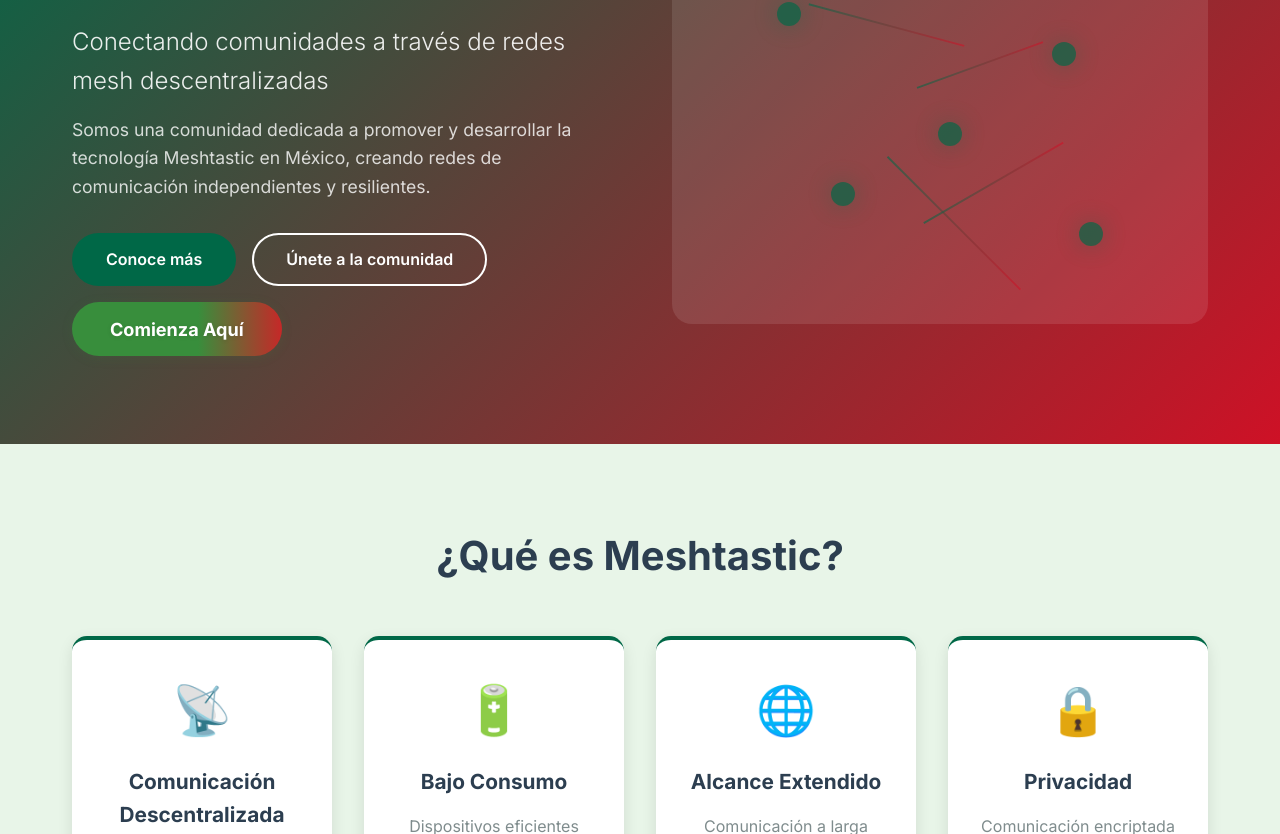
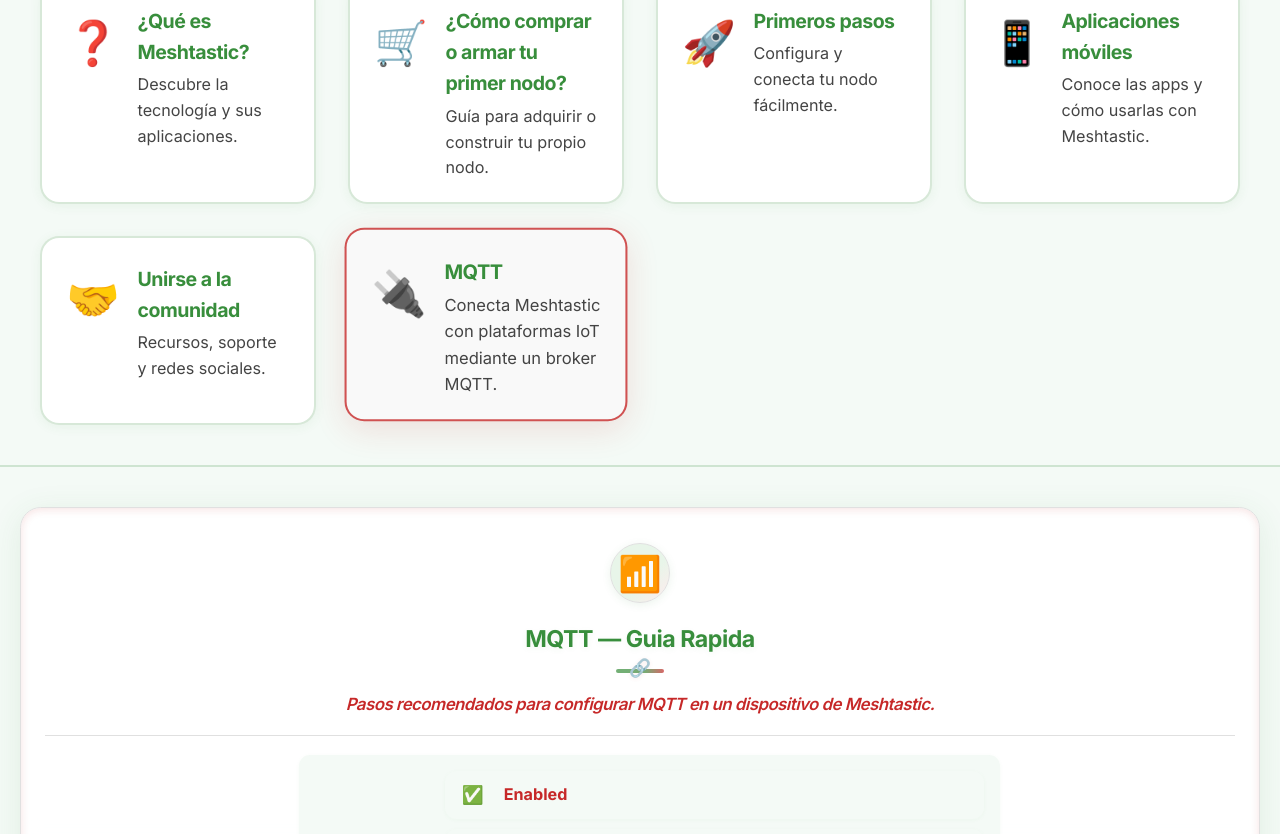
Before and after one commit to mastero101/meshtastic-mx, an Angular app: page /guides/mqtt in a window 1280 px wide. Before the commit this address led to /. Shown: the part 266-1100 px from the top of the page. Built offline with nearby package versions, Linux system fonts and the light colour scheme.

Commit message:
feat: agregando version inicial de guia de mqtt

```diff
--- a/src/app/app.routes.ts
+++ b/src/app/app.routes.ts
@@ -37,6 +37,10 @@ export const routes: Routes = [
         path: 'apps',
         loadComponent: () => import('./pages/guides/apps/apps.component').then(m => m.AppsComponent)
       },
+      {
+        path: 'mqtt',
+        loadComponent: () => import('./pages/guides/mqtt/mqtt.component').then(m => m.MqttComponent)
+      },
     ]
   },
   {
--- a/src/app/pages/guides/guides.component.html
+++ b/src/app/pages/guides/guides.component.html
@@ -38,6 +38,13 @@
           <p>Recursos, soporte y redes sociales.</p>
         </div>
       </a>
+      <a class="guide-card" routerLink="mqtt" routerLinkActive="active">
+        <div class="guide-icon">🔌</div>
+        <div class="guide-info">
+          <h3>MQTT</h3>
+          <p>Conecta Meshtastic con plataformas IoT mediante un broker MQTT.</p>
+        </div>
+      </a>
     </div>
   </div>
   <hr />
--- /dev/null
+++ b/src/app/pages/guides/mqtt/mqtt.component.html
@@ -0,0 +1,55 @@
+<div class="guide-detail glass-card">
+  <div class="guide-detail-icon">📶</div>
+  <h2>MQTT — Guia Rapida</h2>
+  <div class="guide-divider"><span class="divider-icon">🔗</span></div>
+  <h4 class="guide-detail-subtitle"><em>Pasos recomendados para configurar MQTT en un dispositivo de Meshtastic.</em></h4>
+  <hr />
+
+  <ol class="guide-detail-list" style="list-style: decimal; padding-left: 1.2rem; text-align: left; max-width:720px; margin:0 auto;">
+    <li style="margin-bottom:0.8rem">
+      <strong>Configurar MQTT</strong>
+      <ul style="margin-top:0.4rem">
+        <li><span class="list-icon">✅</span> <b>Enabled</b></li>
+        <li><span class="list-icon">🔁</span> <b>MapReport</b><em>Enabled</em></li>
+        <li><span class="list-icon">⚠️</span> <b>MapReport (Concentimiento de compartir información)</b><em>Enabled</em></li>
+        <li><span class="list-icon">🕑​</span> <b>MapReport - Intervalo de Actualización</b><em>6 Horas o mas si no se mueve</em></li>
+        <li><span class="list-icon">📍</span> <b>MapReport - Ubicacion Aproximada</b><em>2.9 km o mas</em></li>
+        <li><span class="list-icon">📨</span> <b>Root Topic</b><em>msh/MX</em></li>
+        <li><span class="list-icon">📡</span> <b>MQTT client Proxy</b><em>Activar para tomar internet de Celular</em></li>
+        <li><span class="list-icon">💻</span> <b>Servidor</b><em>Utilizar servidor default (mqtt.meshtastic.org)</em></li>
+      </ul>
+    </li>
+
+    <li style="margin-bottom:0.8rem">
+      <strong>Configurar LoRa</strong>
+      <ul style="margin-top:0.4rem">
+        <li><span class="list-icon">🔀</span> <b>Ok to MQTT</b><em>Enabled</em></li>
+      </ul>
+    </li>
+
+    <li style="margin-bottom:0.8rem">
+      <strong>Configurar Canales</strong>
+      <em>Escoger el canal que quieres que se comunique con MQTT y habilitar ambas opciones.</em>
+      <ul style="margin-top:0.4rem">
+        <li><span class="list-icon">⬆️</span> <b>Uplink Enabled</b></li>
+        <li><span class="list-icon">⬇️</span> <b>Downlink Enabled</b></li>
+      </ul>
+    </li>
+
+    <li style="margin-bottom:0.8rem">
+      <strong>Configurar Posición</strong>
+      <ul style="margin-top:0.4rem">
+        <li><span class="list-icon">🧭</span> <b>Smart Position</b><em>Disabled</em></li>
+        <li><span class="list-icon">📍</span> <b>Device GPS</b><em>Habilitada o Fixed Position</em></li>
+        <li><span class="list-icon">⏱️</span> <b>Update interval</b><em>12 hrs</em></li>
+        <li><span class="list-icon">🏔️</span> <b>Position Flags</b>Habilitar opción:<em>Altitud</em></li>
+      </ul>
+    </li>
+
+  </ol>
+
+  <div class="guide-detail-cta pulse" style="margin-top:1rem">
+    <span>Referencias</span>
+    <a class="guide-btn" href="https://meshtastic.org/docs/configuration/module/mqtt/" target="_blank">Ver configuración oficial de MQTT</a>
+  </div>
+</div>
--- /dev/null
+++ b/src/app/pages/guides/mqtt/mqtt.component.scss
@@ -0,0 +1,43 @@
+.glass-card {
+  background: rgba(255,255,255,0.92);
+  backdrop-filter: blur(10px) saturate(1.1);
+  box-shadow: 0 6px 32px 0 rgba(56,142,60,0.10), 0 1.5px 8px 0 #c6282822 inset;
+  border: 1.5px solid #e0e0e0;
+  border-radius: 1.3rem;
+  padding: 2.2rem 1.5rem 1.7rem 1.5rem;
+  margin: 2.5rem auto 0 auto;
+  max-width: 1240px;
+  position: relative;
+  text-align: center;
+  transition: box-shadow 0.18s, border 0.18s;
+}
+
+.guide-badge { display: inline-flex; align-items: center; gap: 0.5em; position: absolute; left: 1.2rem; top: 1.2rem; background: linear-gradient(90deg, #388e3c 60%, #c62828 100%); color: #fff; font-size: 0.98rem; font-weight: 700; padding: 0.32em 1em; border-radius: 1.1em; box-shadow: 0 2px 8px 0 #388e3c18; letter-spacing: 0.5px; z-index: 3; text-shadow: 0 1px 4px #2222; border: 1.5px solid #fff9; }
+.badge-icon { font-size: 1.1em; margin-right: 0.2em; }
+.guide-detail-icon { display: flex; align-items: center; justify-content: center; width: 60px; height: 60px; margin: 0 auto 1.1rem auto; font-size: 2.2rem; border-radius: 50%; background: linear-gradient(135deg, #e8f5e9 60%, #ffebee 100%); box-shadow: 0 2px 8px 0 #388e3c18; color: #388e3c; border: 1.5px solid #e0e0e0; transition: box-shadow 0.18s, background 0.18s; }
+.guide-divider { width: 48px; height: 4px; margin: 0.7rem auto 1.1rem auto; border-radius: 2px; background: linear-gradient(90deg, #388e3c 60%, #c62828 100%); opacity: 0.7; display: flex; align-items: center; justify-content: center; position: relative; }
+.divider-icon { position: absolute; left: 50%; top: 50%; transform: translate(-50%, -60%); font-size: 1.1em; color: #388e3c; filter: drop-shadow(0 1px 2px #c6282822); }
+h2 { color: #388e3c; font-size: 1.45rem; font-weight: 800; margin-bottom: 0.2rem; letter-spacing: -0.5px; text-shadow: 0 1.5px 6px #388e3c10; }
+.guide-detail-subtitle { color: #c62828; font-size: 1.05rem; font-weight: 600; margin-bottom: 1.1rem; letter-spacing: -0.5px; font-style: italic; }
+hr { border: none; border-top: 1.5px solid #e0e0e0; margin: 1.1rem 0 1.2rem 0; }
+p { color: #333; font-size: 1.08rem; line-height: 1.7; margin-bottom: 1.1rem; }
+.guide-detail-list { text-align: left; margin: 0 auto 1.2rem auto; max-width: 420px; padding-left: 0; list-style: none; }
+.guide-detail-list li { background: #f4faf6; border-radius: 0.7rem; margin-bottom: 0.6rem; padding: 0.6rem 1rem; font-size: 1.01rem; color: #388e3c; font-weight: 500; box-shadow: 0 1px 4px 0 #388e3c0a; display: flex; align-items: center; gap: 0.7rem; }
+.guide-detail-list b { color: #c62828; font-weight: 700; }
+.list-icon { font-size: 1.1em; margin-right: 0.5em; color: #388e3c; vertical-align: middle; }
+.guide-detail-cta { margin-top: 1.3rem; background: rgba(56,142,60,0.07); color: #c62828; font-weight: 700; border-radius: 0.7rem; padding: 0.8rem 1.1rem; font-size: 1.04rem; box-shadow: 0 1px 6px 0 #c6282811; display: flex; flex-direction: column; align-items: center; gap: 0.7rem; }
+.guide-btn { display: inline-block; margin-left: 0; background: linear-gradient(90deg, #388e3c 60%, #c62828 100%); color: #fff; font-weight: 700; padding: 0.5em 1.3em; border-radius: 2em; font-size: 1em; text-decoration: none; box-shadow: 0 2px 8px 0 #388e3c18; transition: background 0.18s, box-shadow 0.18s, transform 0.18s; border: none; outline: none; }
+.guide-btn:hover { background: linear-gradient(90deg, #c62828 60%, #388e3c 100%); color: #fff; transform: scale(1.06); box-shadow: 0 4px 16px 0 #c6282822; }
+.pulse { animation: pulseGlow 1.2s infinite alternate; }
+@keyframes pulseGlow { 0% { box-shadow: 0 0 0 0 #c6282822; } 100% { box-shadow: 0 0 16px 4px #c6282822; } }
+
+@media (max-width: 600px) {
+  .glass-card { padding: 1.1rem 0.7rem 1rem 0.7rem; max-width: 98vw; }
+  .guide-badge { left: 0.7rem; top: 0.7rem; font-size: 0.91rem; padding: 0.25em 0.7em; }
+  .guide-detail-icon { width: 40px; height: 40px; font-size: 1.3rem; margin-bottom: 0.7rem; }
+  h2 { font-size: 1.08rem; }
+  .guide-detail-subtitle { font-size: 0.98rem; }
+  .guide-detail-list li { font-size: 0.93rem; padding: 0.4rem 0.6rem; }
+  .guide-detail-cta { font-size: 0.97rem; padding: 0.6rem 0.7rem; }
+  .guide-btn { font-size: 0.97em; padding: 0.4em 1em; }
+}
```
Also changed, not shown: src/app/pages/guides/mqtt/mqtt.component.ts (added, +11 -0 lines), 1 other file (tests, documents, lock files or other folders).
